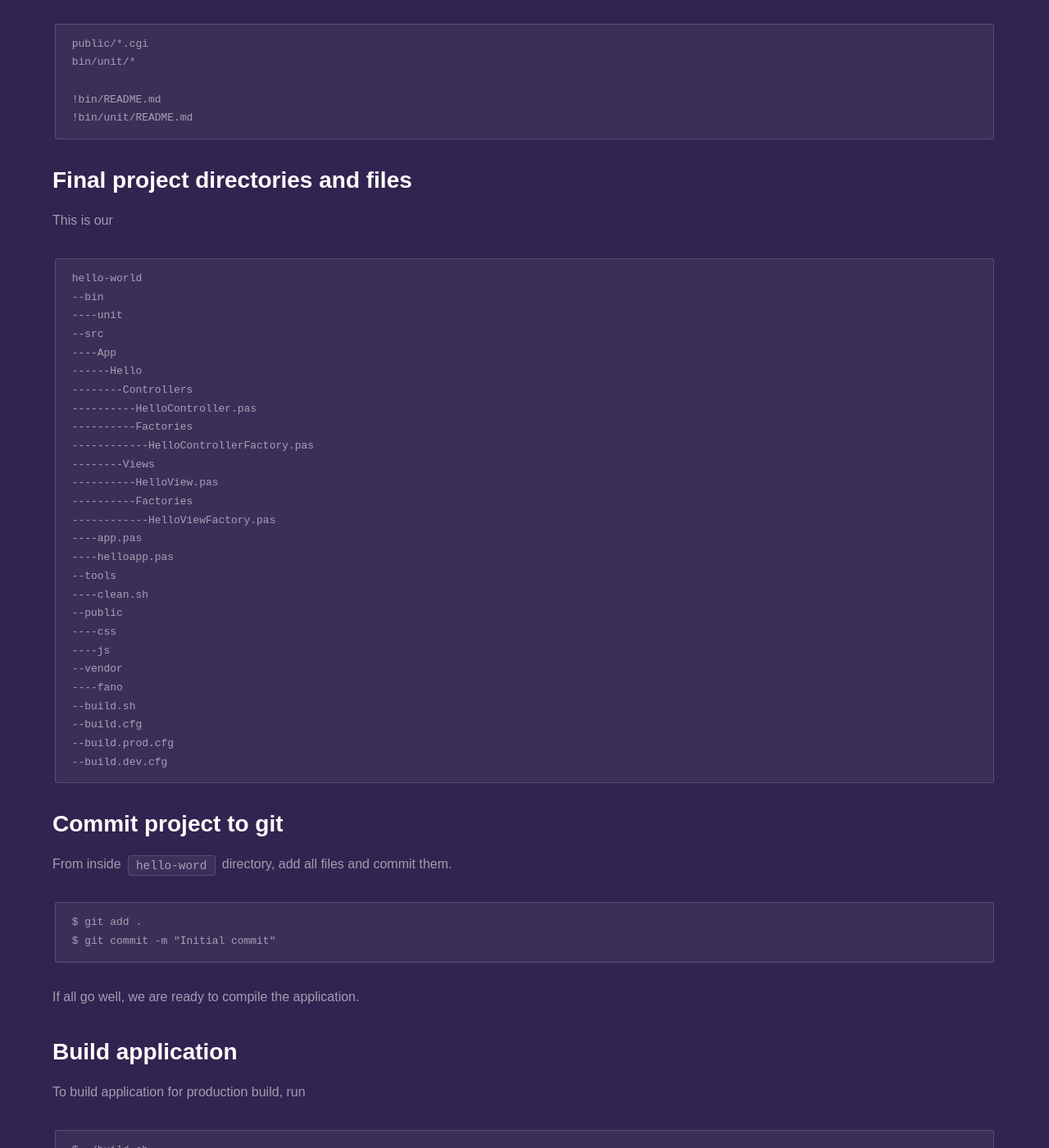
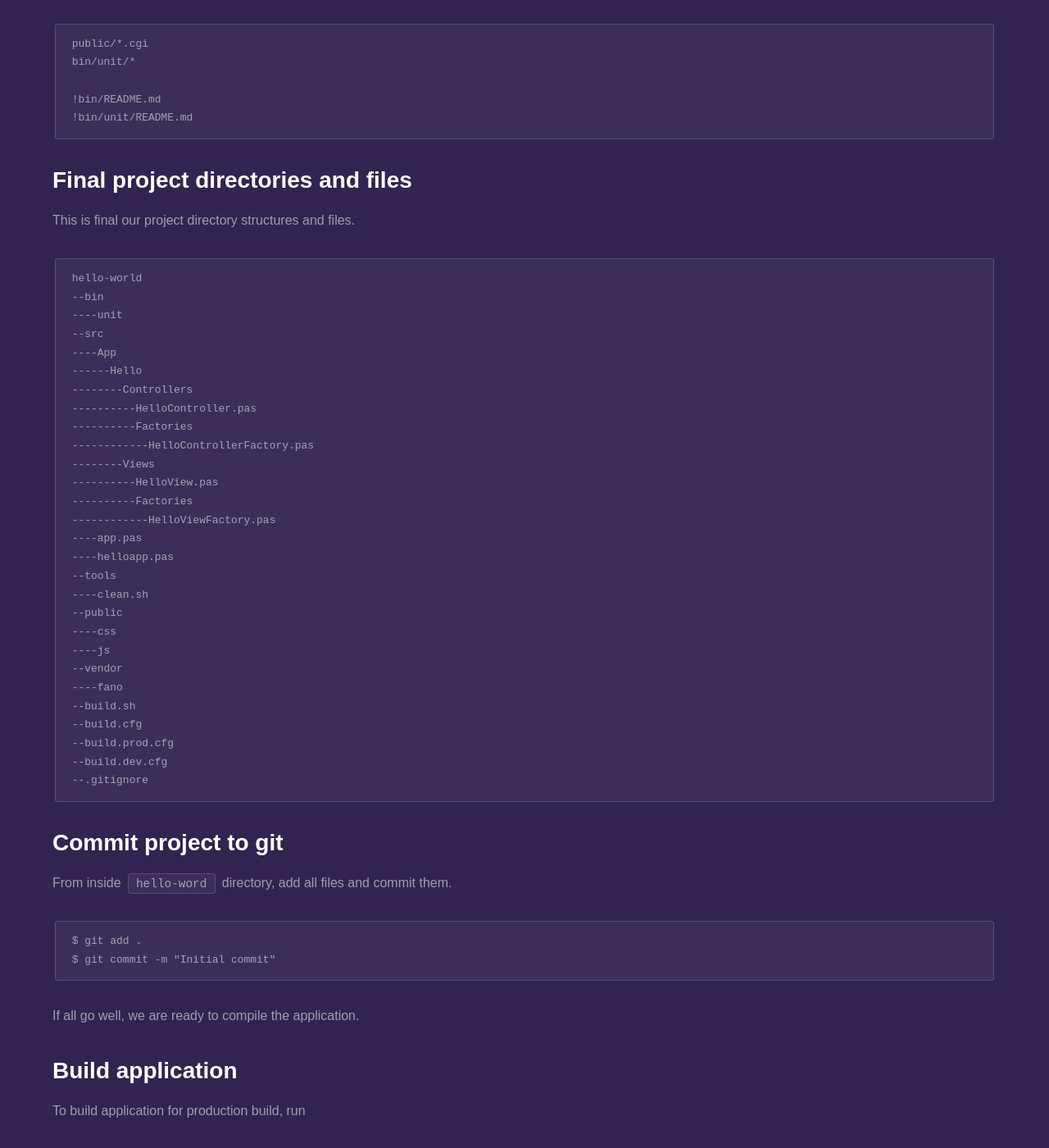
Before and after one commit to fanoframework/fanoframework.github.io, a Jekyll site: the page built from tutorials/hello-world-application/index.md, in a window 1280 px wide and 1400 px high, scrolled down 14365 px. Shown: the whole window at 82% size. Built offline with Jekyll 4.4.1, drawn with Linux system fonts in a browser that asks for light colours; our own code applies the rules of GitHub Pages for plain Markdown files.

Commit message:
edit typo

````diff
--- a/tutorials/hello-world-application/index.md
+++ b/tutorials/hello-world-application/index.md
@@ -604,7 +604,7 @@ bin/unit/*
 
 ## Final project directories and files
 
-This is our
+This is final our project directory structures and files.
 
 ```
 hello-world
@@ -634,6 +634,7 @@ hello-world
 --build.cfg
 --build.prod.cfg
 --build.dev.cfg
+--.gitignore
 ```
 
 ## Commit project to git
````
